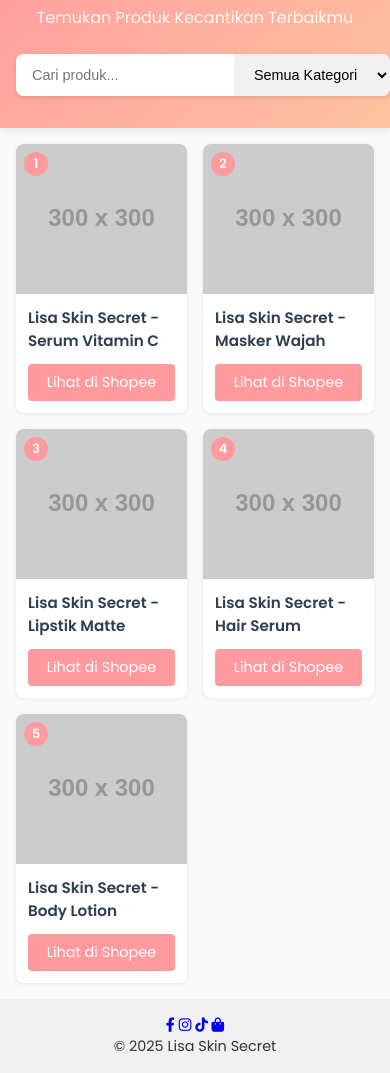
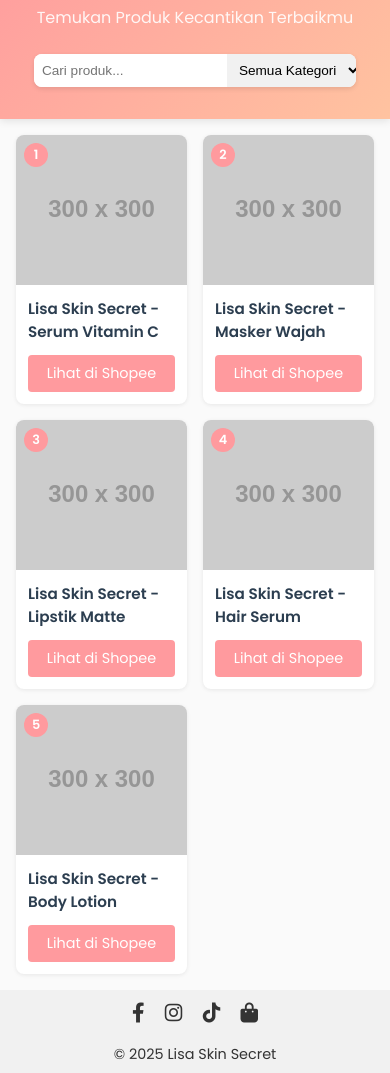
Before and after one commit to RizkiRamadan7777/Lisa.skinsecret, a plain HTML site: page index.html in a window 390 px wide. Shown: the part 83-1156 px from the top of the page. Drawn offline with Linux system fonts and the light colour scheme; placeholder pictures from the web are drawn by us; a small style sheet from the web is missing.

Commit message:
Update style.css

```diff
--- a/style.css
+++ b/style.css
@@ -100,17 +100,48 @@ main { flex: 1; padding: 1rem; }
   background: #e66777;
 }
 
+/* SOCIAL ICONS */
+.social-icons {
+  text-align: center;
+  padding: 0.5rem 0;
+}
+.social-icons a {
+  margin: 0 0.5rem;
+  font-size: 1.25rem;
+  color: #333;
+  transition: color 0.2s;
+}
+.social-icons a:hover {
+  color: #ff9a9e;
+}
+
 /* FOOTER */
 footer {
   text-align: center;
-  padding: 1rem;
   background: #f1f1f1;
+}
+footer p {
+  padding: 0.5rem 0;
   font-size: 0.9rem;
 }
 
-/* RESPONSIVE: 2 KOLONG DI HP */
+/* RESPONSIVE: 2 KOLONG DI HP + adjust search width */
 @media (max-width: 600px) {
   .grid {
     grid-template-columns: repeat(2, 1fr);
   }
+  .controls-card {
+    width: 90%;
+    margin: 0 auto;
+  }
+  .controls-card input {
+    flex: 3;
+    font-size: 0.85rem;
+    padding: 0.5rem;
+  }
+  .controls-card select {
+    flex: 1;
+    font-size: 0.85rem;
+    padding: 0.5rem;
+  }
 }
```
